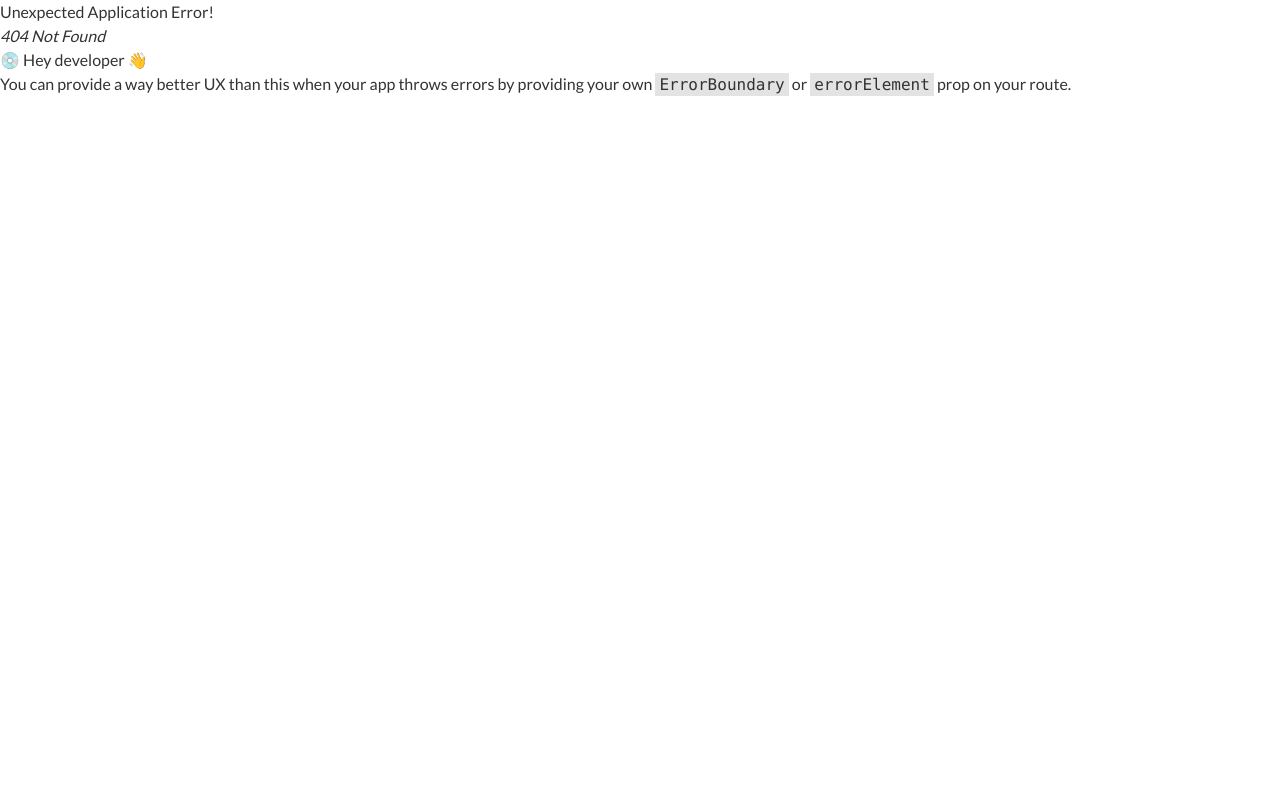
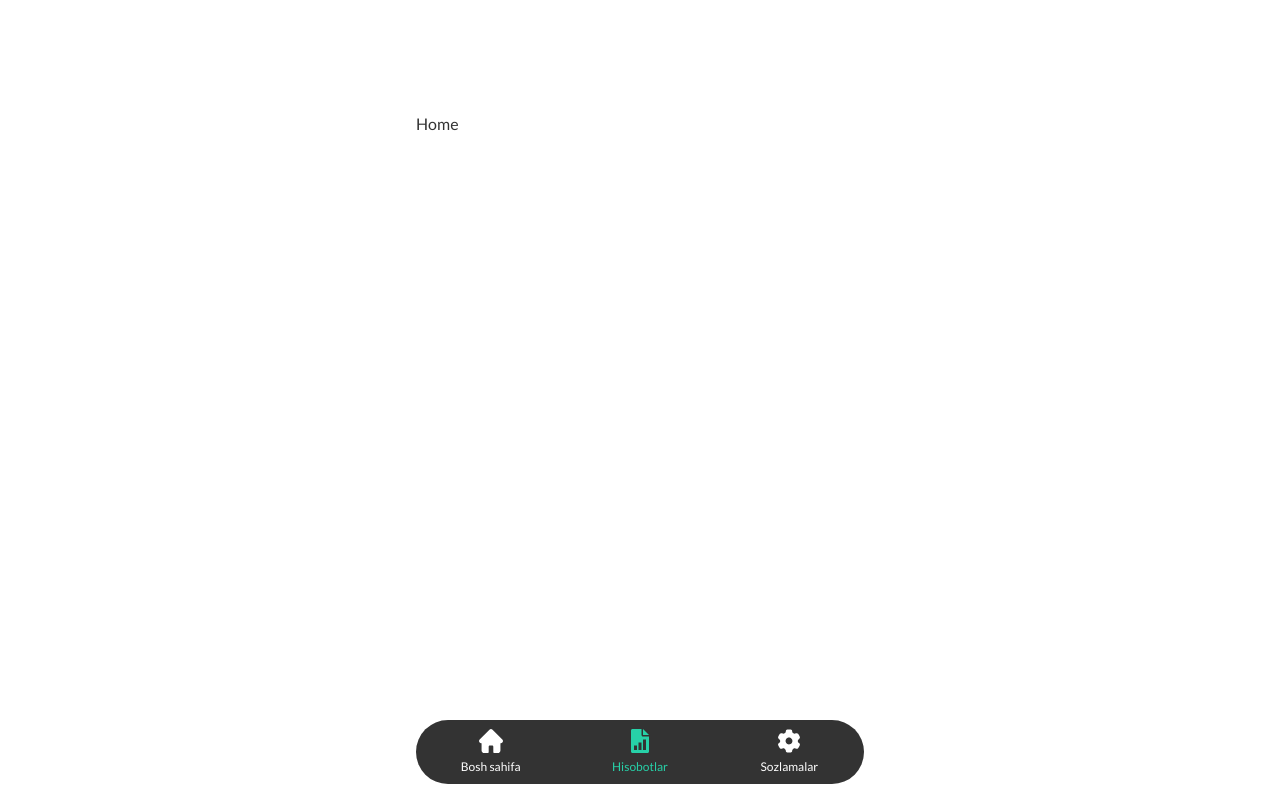
Before and after one commit to yaxyobekuz/reports-mini-app, a React (Vite) app: page /reports in a window 1280 px wide. Before the commit this address had no page. Built offline with nearby package versions, Linux system fonts and the light colour scheme.

Commit message:
fix some styles

```diff
--- a/src/App.jsx
+++ b/src/App.jsx
@@ -17,7 +17,7 @@ import Home from "./pages/Home";
 const App = () => {
   const router = createBrowserRouter(
     createRoutesFromElements(
-      <Route path="/" element={<MainLayout />}>
+      <Route path="/:p?" element={<MainLayout />}>
         <Route index element={<Home />} />
       </Route>
     )
--- a/src/components/NavBar.jsx
+++ b/src/components/NavBar.jsx
@@ -4,8 +4,8 @@ import { NavLink } from "react-router-dom";
 const NavBar = () => {
   return (
     <nav className="fixed inset-x-0 bottom-0 w-full">
-      <div className="container pb-4">
-        <ul className="flex items-center justify-between w-full h-16 bg-dark text-white rounded-full">
+      <div className="relative container pb-4">
+        <ul className="flex items-center justify-between relative z-10 w-full h-16 bg-dark text-white rounded-full">
           {/* Home */}
           <li className="w-1/3 h-full">
             <NavLink
@@ -95,6 +95,7 @@ const NavBar = () => {
             </NavLink>
           </li>
         </ul>
+        <div className="absolute inset-x-0 bottom-0 bg-white w-full h-12" />
       </div>
     </nav>
   );
--- a/src/index.css
+++ b/src/index.css
@@ -8,7 +8,7 @@
 
 @layer base {
   body {
-    @apply text-base font-normal font-Lato text-dark;
+    @apply bg-white text-base font-normal font-Lato text-dark;
   }
 }
 
--- a/src/layouts/MainLayout.jsx
+++ b/src/layouts/MainLayout.jsx
@@ -7,7 +7,9 @@ import NavBar from "../components/NavBar";
 const MainLayout = () => {
   return (
     <div className="flex flex-col min-h-screen">
-      <Outlet />
+      <div className="pb-24">
+        <Outlet />
+      </div>
 
       <NavBar />
     </div>
```
